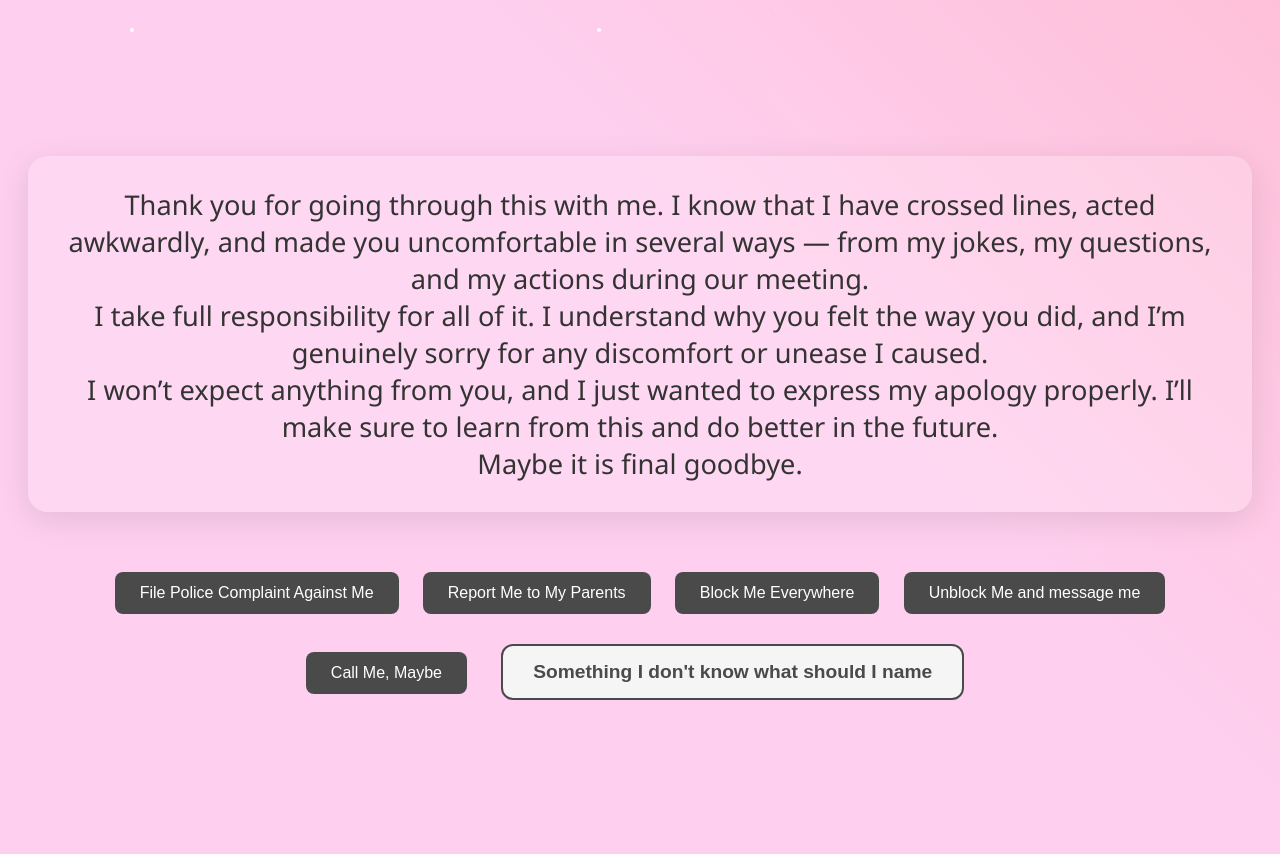
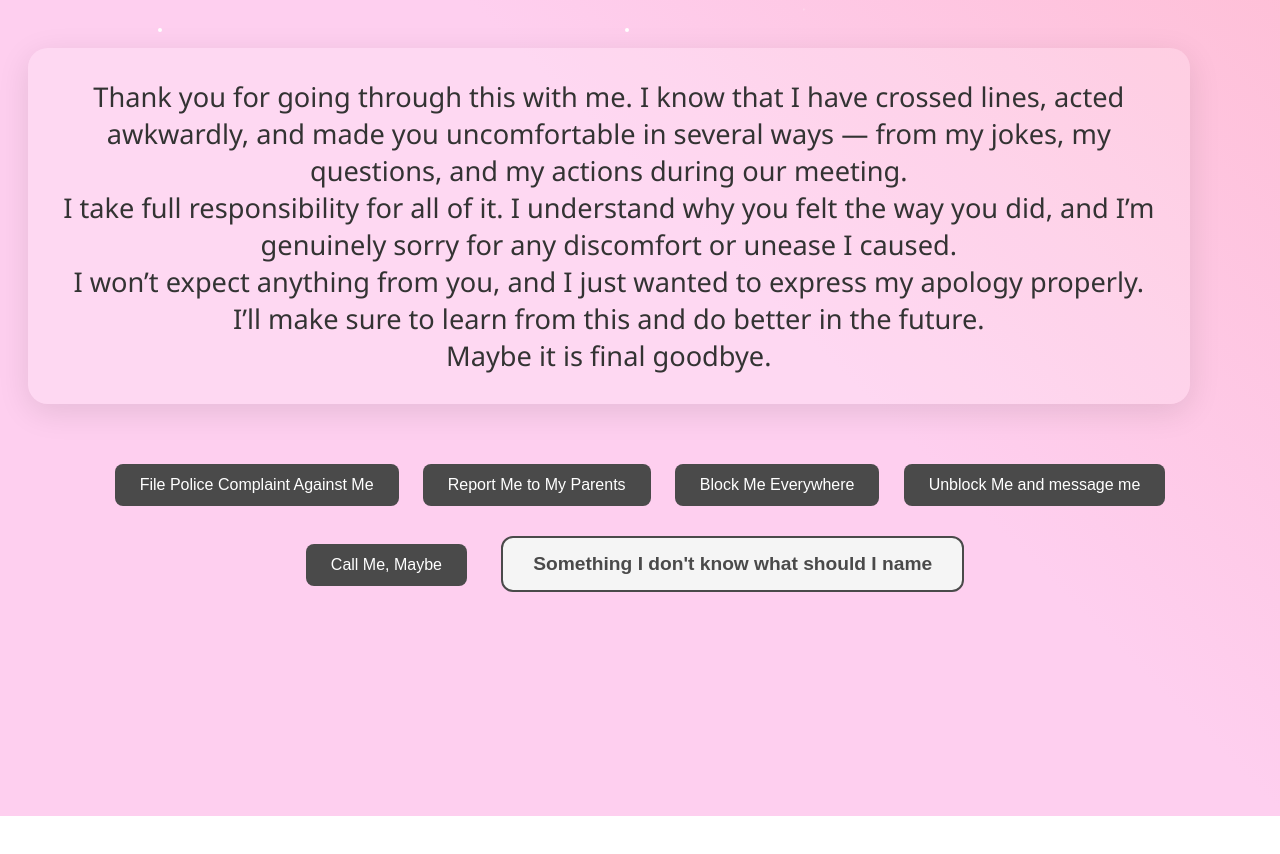
Before and after one commit to Parasdave420/simple-game, a plain HTML site: page final.html in a window 1280 px wide. After the commit the page ends 816 px from the top, so only its background shows below. Drawn offline with Linux system fonts and the light colour scheme.

Commit message:
Update final.html

```diff
--- a/final.html
+++ b/final.html
@@ -12,12 +12,14 @@
       animation: gradientShift 4s ease infinite;
       color: #333;
       display: flex;
-      justify-content: center;
-      align-items: center;
+      justify-content: flex-start; /* Adjusted to prevent top cropping */
+      align-items: flex-start; /* Adjusted to prevent top cropping */
       height: 100vh;
       flex-direction: column;
       text-align: center;
       padding: 20px;
+      box-sizing: border-box; /* Ensure padding is included in width/height calculations */
+      overflow-x: hidden; /* Prevent horizontal scrolling */
     }
 
     .final-message {
@@ -28,6 +30,8 @@
       background: rgba(255,255,255,0.2);
       border-radius: 20px;
       box-shadow: 0 8px 32px rgba(0,0,0,0.1);
+      max-width: 90%; /* Ensure content fits within the viewport */
+      word-wrap: break-word; /* Break long words to prevent overflow */
     }
 
     .option-btn {
```
